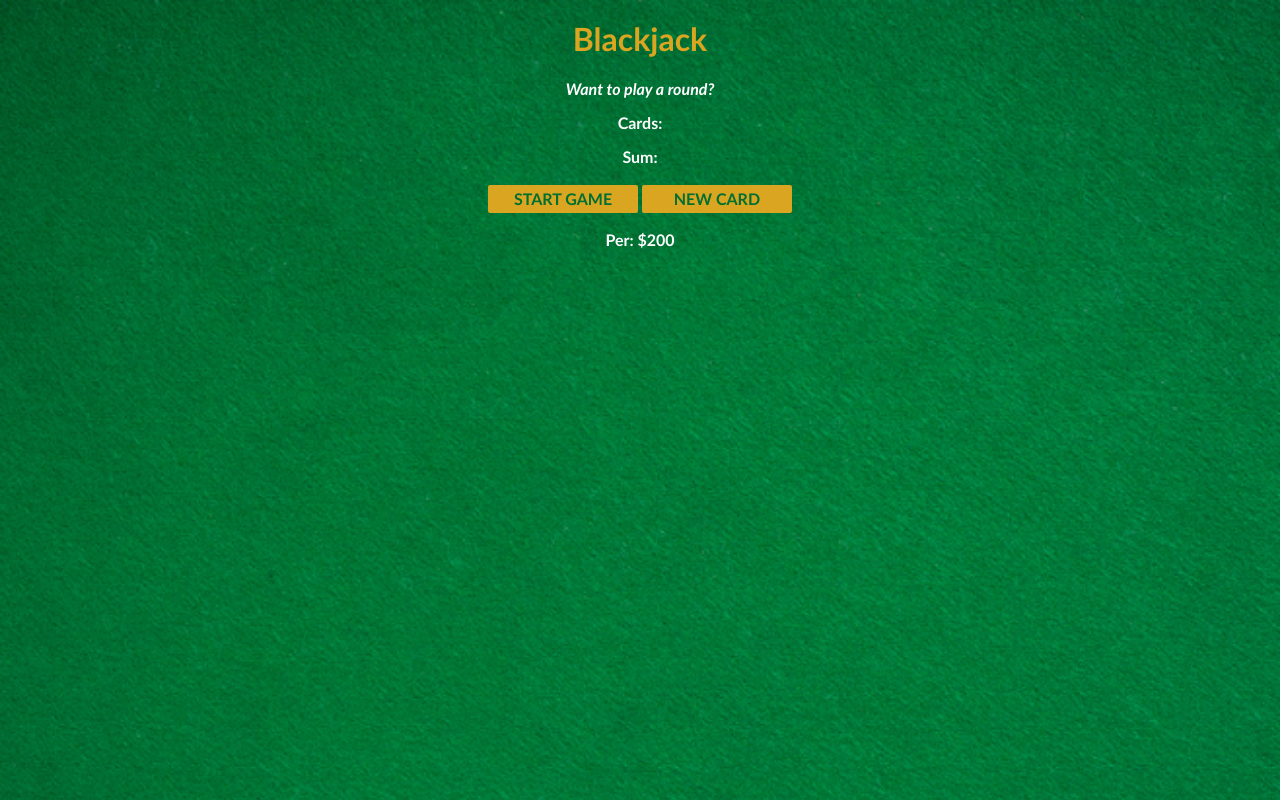
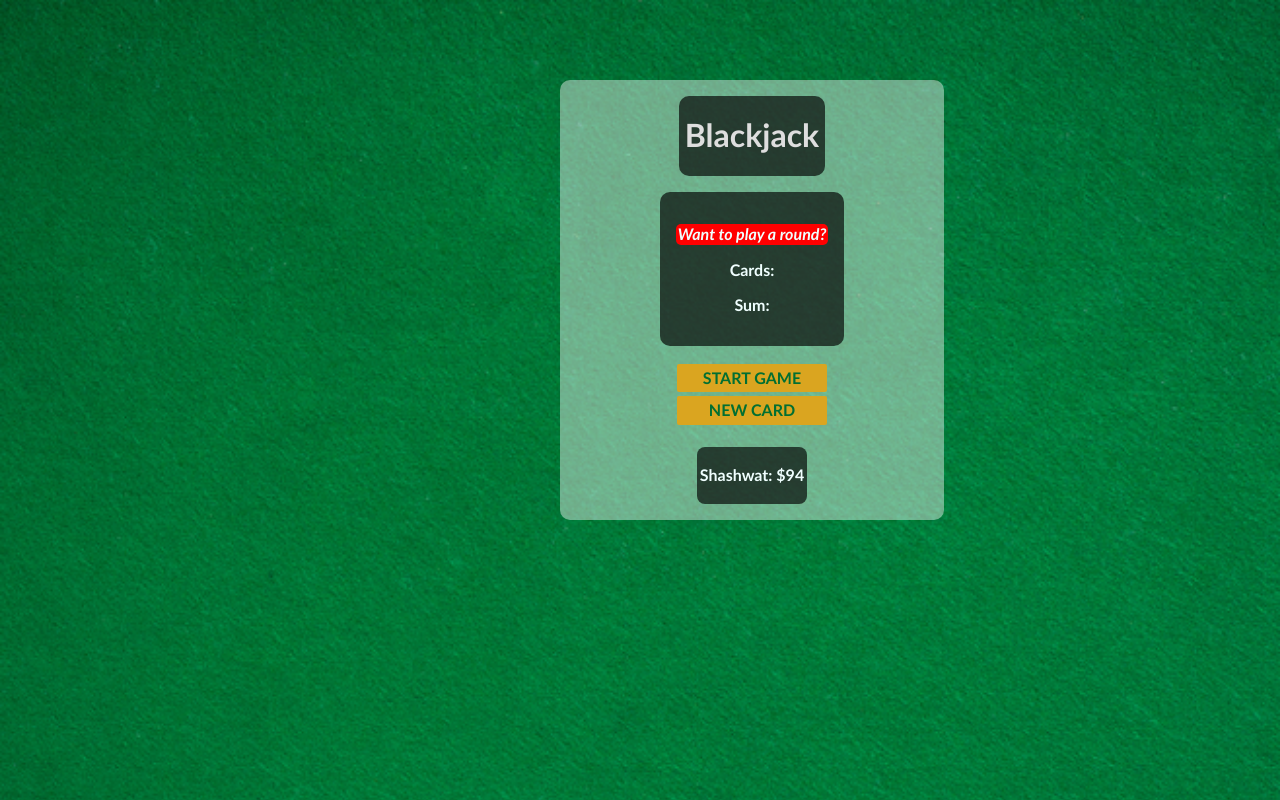
Before and after one commit to Shashwatb-23/Black-Jack-Game, a plain HTML site: page index.html in a window 1280 px wide. Drawn offline with nearby package versions, Linux system fonts and the light colour scheme.

Commit message:
added css and changed player chip object to give random chips

```diff
--- a/index.css
+++ b/index.css
@@ -8,7 +8,7 @@ body {
 }
 
 h1 {
-    color: goldenrod;
+    color: #dedede;
 }
 
 #message-el {
@@ -27,3 +27,52 @@ button {
     margin-bottom: 2px;
     margin-top: 2px;
 }
+
+.container{
+    padding: 1rem;
+    display: inline-block;
+    background: #fafafa70;;
+    margin-top: 5rem;
+    margin-left: 35rem;
+    border-radius: 10px;
+    width: 22rem;
+    display: flex;
+    flex-direction: column;
+    flex-wrap: wrap;
+    align-content: center;
+    align-items: center;
+    justify-content: space-evenly;
+}
+p{
+    color: black;
+}
+
+.game-area{
+    background: #000000a8;
+    margin: 1rem;
+    padding: 1rem;
+    border-radius: 10px;
+}
+.game-area p{
+    color: azure;
+}
+.game-name{
+    background: #000000a8;
+    border-radius: 10px;
+    padding-left: 6px;
+    padding-right: 6px;
+}
+.score-board-name{
+    margin-top: 20px;
+    background: #000000a8;
+    border-radius: 8px;
+    padding: 0.2rem;
+}
+.score-board-name p{
+    color: azure;
+}
+.message-display p{
+    background: red;
+    padding: 0.1rem;
+    border-radius: 5px;
+}
--- a/index.html
+++ b/index.html
@@ -1,15 +1,29 @@
 <html>
-    <head><link rel="stylesheet" href="https://cdnjs.cloudflare.com/ajax/libs/normalize/8.0.1/normalize.css">
-        <link rel="stylesheet" href="index.css">
+  <head>
+    <link
+      rel="stylesheet"
+      href="https://cdnjs.cloudflare.com/ajax/libs/normalize/8.0.1/normalize.css"
+    />
+    <link rel="stylesheet" href="index.css" />
   </head>
   <body>
+    <div class="container">
+      <div class="game-name">
         <h1>Blackjack</h1>
+      </div>
+      <div class="game-area">
+        <div class="message-display">
         <p id="message-el">Want to play a round?</p>
+        </div>
         <p id="cards-el">Cards:</p>
         <p id="sum-el">Sum:</p>
+      </div>
       <button onclick="startGame()">START GAME</button>
       <button onclick="newCard()">NEW CARD</button>
+      <div class="score-board-name">
       <p id="player-el"></p>
+      </div>
       <script src="index.js"></script>
+    </div>
   </body>
 </html>
--- a/index.js
+++ b/index.js
@@ -1,6 +1,6 @@
 let player = {
-    name: "Per",
-    chips: 200
+    name: "Shashwat",
+    chips: Math.floor(Math.random() * 100) + 1
 }
 
 let cards = []
```
Lines whose indentation alone changed are shown as unchanged.
